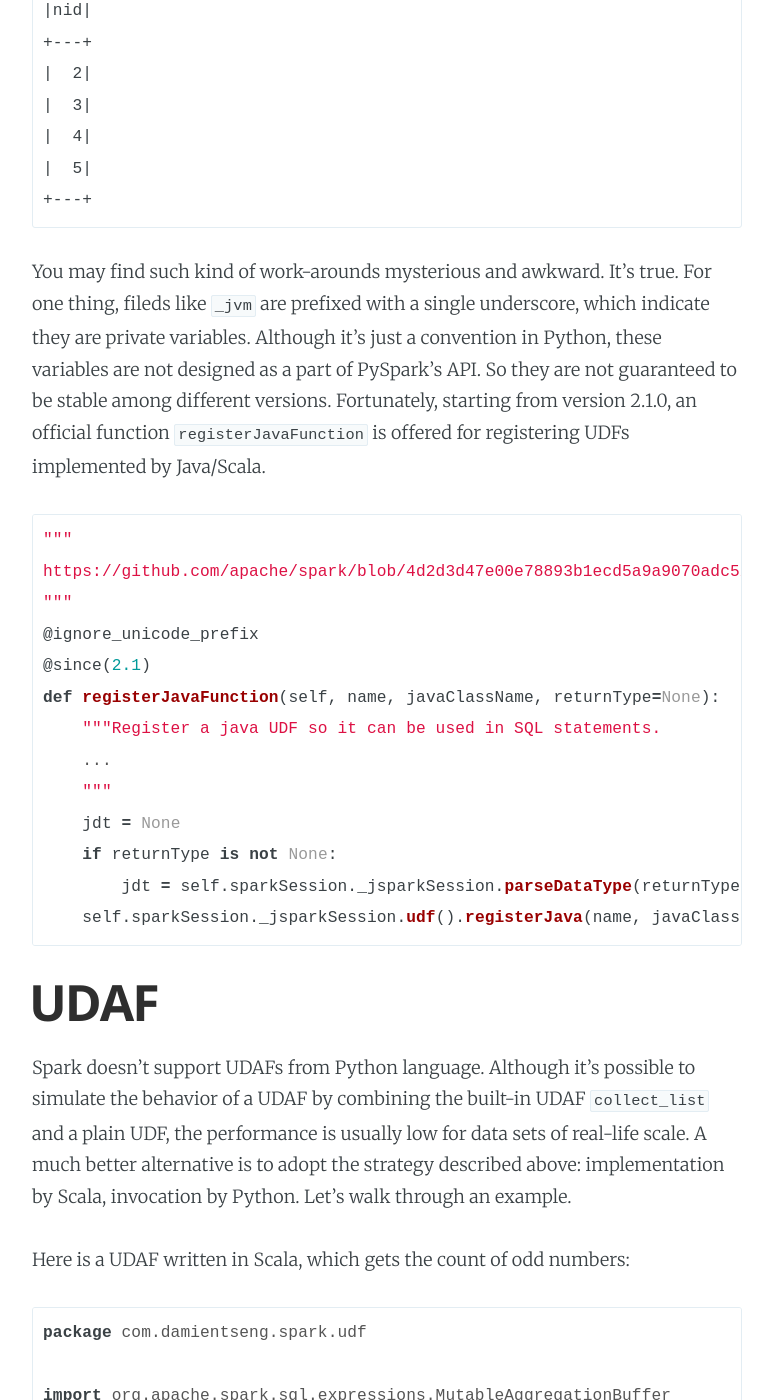
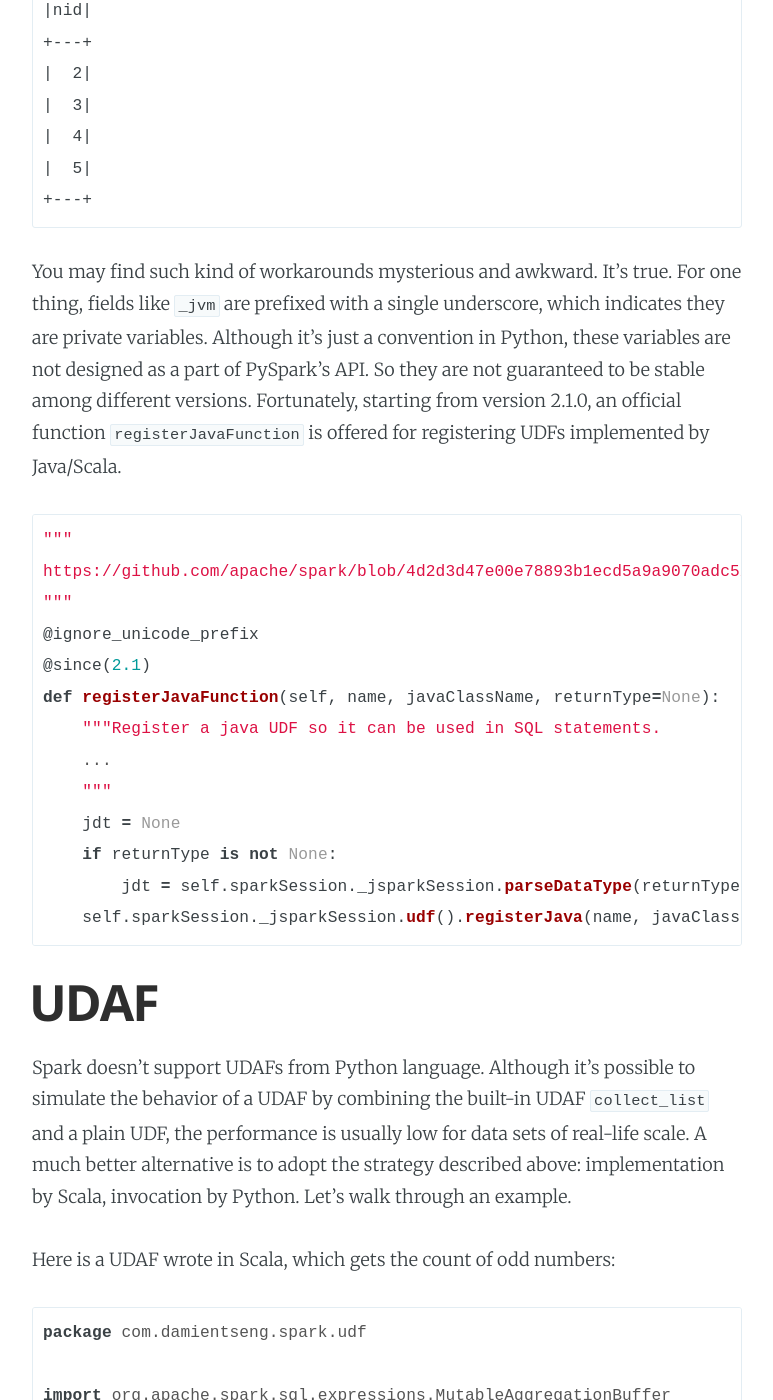
Before and after one commit to damientseng/damientseng.github.io, a Jekyll site: the page built from _posts/2017-11-20-pyspark-udf-a-cross-language-approach.md, in a window 1280 px wide and 1400 px high, scrolled down 7463 px. Shown: the whole window, without its empty margins (253-1026 px from the left). Built offline with Jekyll 4.4.1, drawn with Linux system fonts in a browser that asks for light colours; some of the changed text lies outside the part shown.

Commit message:
fix: grammar double-checked

````diff
--- a/_posts/2017-11-20-pyspark-udf-a-cross-language-approach.md
+++ b/_posts/2017-11-20-pyspark-udf-a-cross-language-approach.md
@@ -180,7 +180,7 @@ JavaObject id=o104
 ```
 
 
-You may find such kind of work-arounds mysterious and awkward. It's true. For one thing, fileds like `_jvm` are prefixed with a single underscore, which indicate they are private variables. Although it's just a convention in Python, these variables are not designed as a part of PySpark's API. So they are not guaranteed to be stable among different versions. Fortunately, starting from version 2.1.0, an official function `registerJavaFunction` is offered for registering UDFs implemented by Java/Scala.
+You may find such kind of workarounds mysterious and awkward. It's true. For one thing, fields like `_jvm` are prefixed with a single underscore, which indicates they are private variables. Although it's just a convention in Python, these variables are not designed as a part of PySpark's API. So they are not guaranteed to be stable among different versions. Fortunately, starting from version 2.1.0, an official function `registerJavaFunction` is offered for registering UDFs implemented by Java/Scala.
 ```python
 """
 https://github.com/apache/spark/blob/4d2d3d47e00e78893b1ecd5a9a9070adc5243ac9/python/pyspark/sql/context.py#L206
@@ -200,7 +200,7 @@ def registerJavaFunction(self, name, javaClassName, returnType=None):
 Spark doesn’t support UDAFs from Python language. Although it's possible to simulate the behavior of a UDAF by combining the built-in UDAF `collect_list` and a plain UDF, the performance is usually low for data sets of real-life scale. A much better alternative is to adopt the strategy described above: implementation by Scala, invocation by Python. Let's walk through an example.
 
 
-Here is a UDAF written in Scala, which gets the count of odd numbers:
+Here is a UDAF wrote in Scala, which gets the count of odd numbers:
 ```scala
 package com.damientseng.spark.udf
 
````
Also changed, not shown: other parts of _posts/2017-11-20-pyspark-udf-a-cross-language-approach.md (+4 -4 lines).
